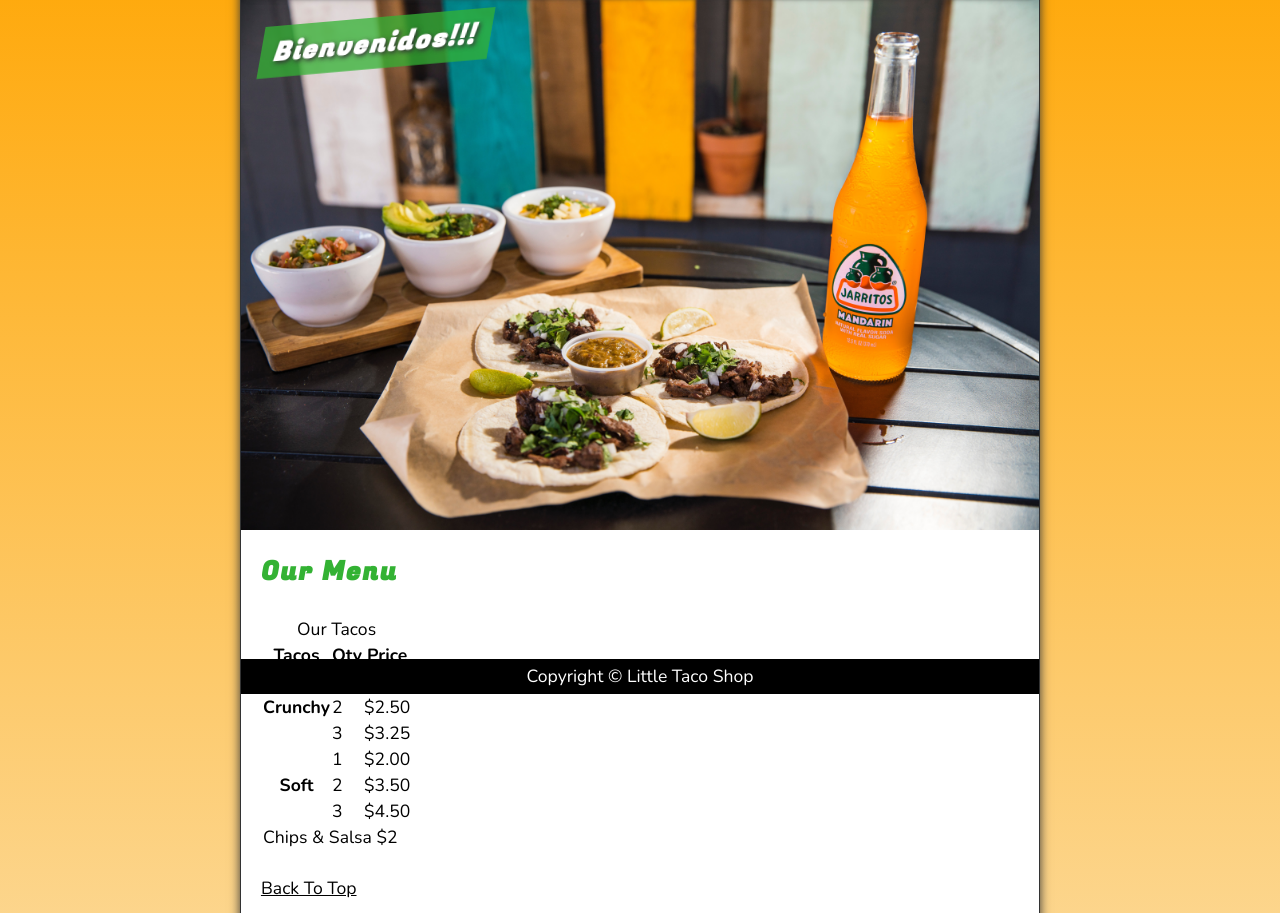
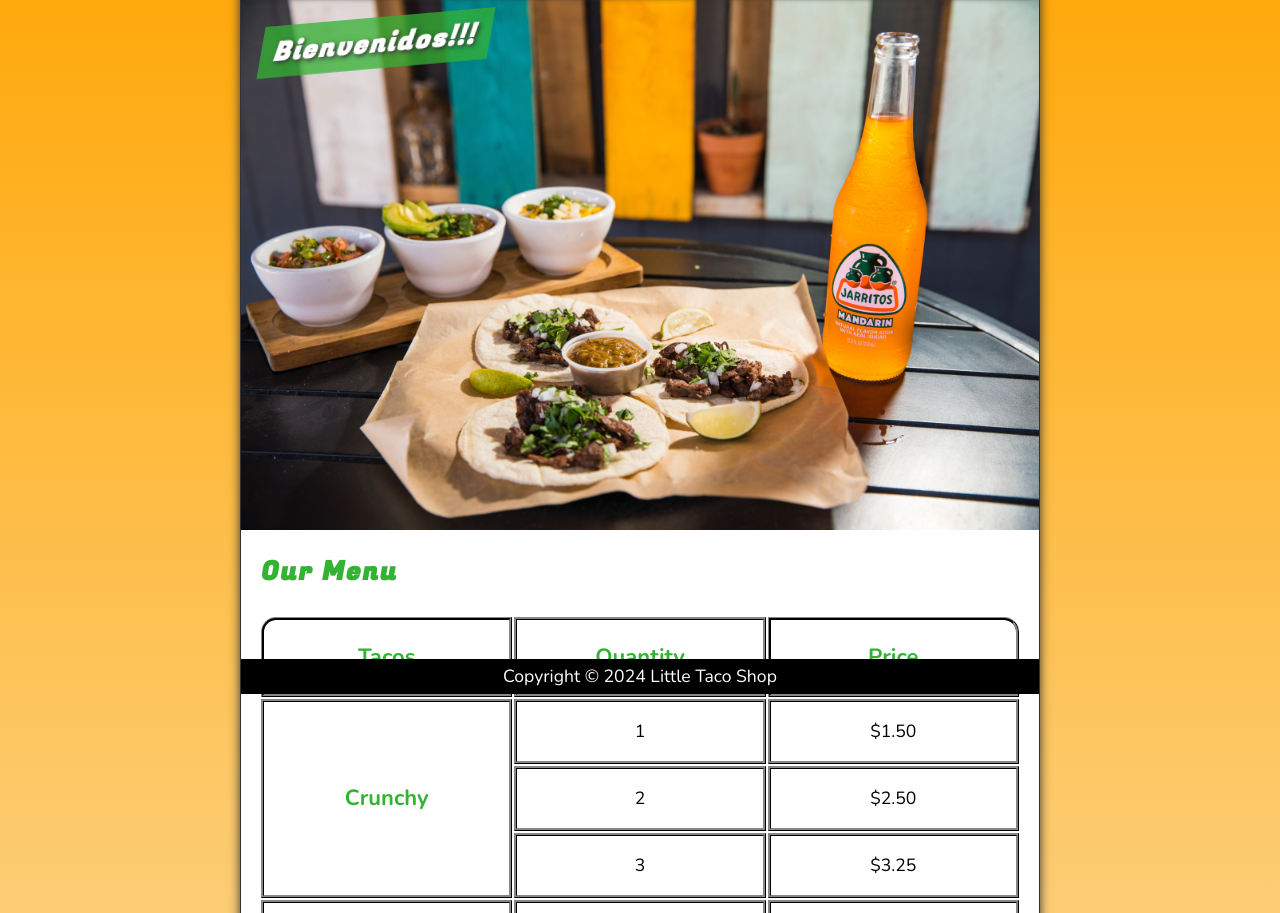
Before and after one commit to AndrewBiz/learn-css, a plain HTML site: page 24 lesson PROJECT Taco/index.html in a window 1280 px wide. Shown: the part 106-1019 px from the top of the page. Drawn offline with nearby package versions, Linux system fonts and the light colour scheme.

Commit message:
finish project

```diff
--- a/24 lesson PROJECT Taco/about.html
+++ b/24 lesson PROJECT Taco/about.html
@@ -9,6 +9,7 @@
   <title>About LTS</title>
   <link rel="icon" href="favicon.ico" type="image/x-icon" />
   <link rel="stylesheet" href="css/style.css" />
+  <script src="js/main.js" defer></script>
 </head>
 
 <body>
@@ -68,7 +69,7 @@
 
   <footer class="footer">
     <p>
-      <span class="nowrap">Copyright &copy;</span>
+      <span class="nowrap">Copyright &copy; <time id="year"></time></span>
       <span class="nowrap">Little Taco Shop</span>
     </p>
   </footer>
--- a/24 lesson PROJECT Taco/css/style.css
+++ b/24 lesson PROJECT Taco/css/style.css
@@ -34,24 +34,26 @@ textarea {
   /* https://youtu.be/cMN2Odm5ieA?list=PL0Zuz27SZ-6Mx9fd9elt80G1bPcySmWit&t=1534 */
 
   /* COLORS */
+  --BGCOLOR-FADE: rgb(252, 220, 160);
   --BGCOLOR: orange;
-  --BGCOLOR-FADE: rgb(252, 220, 160);
   --BGIMAGE: linear-gradient(to bottom, var(--BGCOLOR), var(--BGCOLOR-FADE));
   --BODY-BGCOLOR: #fff;
+  --BORDER-COLOR: #333;
+  --BUTTON-COLOR: white;
   --FONT-COLOR: #000;
-  --BORDER-COLOR: #333;
+  --HEADER-BGCOLOR: #000;
+  --HEADER-COLOR: #fff;
+  --HERO-BGCOLOR: rgba(51, 178, 51, 0.75);
+  --HERO-COLOR: white;
   --HIGHLIGHT-COLOR: rgb(51, 178, 51);
+  --LINK-ACTIVE: orange;
   --LINK-COLOR: #000;
   --LINK-HOVER: hsla(0, 0%, 0%, 0.6);
-  --LINK-ACTIVE: orange;
-  --HEADER-BGCOLOR: #000;
-  --HEADER-COLOR: #fff;
   --NAV-BGCOLOR: #fff;
-  --HERO-BGCOLOR: rgba(51, 178, 51, 0.75);
-  --HERO-COLOR: white;
 
   /* BORDERS */
   --BORDERS: 1px solid var(--BORDER-COLOR);
+  --BORDER-RADIUS: 15px;
 
   /* STANDARD PADDING */
   --PADDING-TB: 0.25em;
@@ -59,6 +61,24 @@ textarea {
 
   /* STANDARD MARGIN */
   --MARGIN: clamp(1em, 2.5vh, 1.5em) 0;
+}
+
+@media (prefers-color-scheme: dark) {
+  :root {
+    --BGCOLOR-FADE: gray;
+    --BGCOLOR: black;
+    --BODY-BGCOLOR: #333;
+    --BORDER-COLOR: whitesmoke;
+    --BUTTON-COLOR: black;
+    --FONT-COLOR: whitesmoke;
+    --HEADER-COLOR: whitesmoke;
+    --HERO-COLOR: #333;
+    --HIGHLIGHT-COLOR: whitesmoke;
+    --LINK-ACTIVE: rgb(252, 200, 103);
+    --LINK-COLOR: whitesmoke;
+    --LINK-HOVER: orange;
+    --NAV-BGCOLOR: rgb(20, 20, 20);
+  }
 }
 
 /* || UTILITY CLASSES */
@@ -254,16 +274,106 @@ a:active {
 .contact__input,
 .contact__textarea {
   padding: 0.5em;
-  border-radius: 15px;
+  border-radius: var(--BORDER-RADIUS);
   border-width: 2px;
   width: 100%;
 }
 
 .contact__button {
   padding: 0.5em;
-  border-radius: 15px;
+  border-radius: var(--BORDER-RADIUS);
   background-color: var(--HIGHLIGHT-COLOR);
-  color: var(--HEADER-COLOR);
+  color: var(--BUTTON-COLOR);
+  font-weight: bold;
 }
 
 /* https: //youtu.be/cMN2Odm5ieA?list=PL0Zuz27SZ-6Mx9fd9elt80G1bPcySmWit&t=5410 */
+
+/* || MENU */
+thead,
+tbody,
+tfoot,
+tr {
+  display: contents;
+}
+
+.menu__container {
+  display: grid;
+  grid-template-columns: repeat(3, 1fr);
+  grid-template-areas:
+    "hd1 hd2 hd3"
+    "cr cr1 cr1p"
+    "cr cr2 cr2p"
+    "cr cr3 cr3p"
+    "sf sf1 sf1p"
+    "sf sf2 sf2p"
+    "sf sf3 sf3p"
+    "cs cs cs";
+  gap: 0.1em;
+  margin-bottom: 1em;
+}
+
+.menu__cr {
+  grid-area: cr;
+}
+
+.menu__sf {
+  grid-area: sf;
+}
+
+.menu__cs {
+  grid-area: cs;
+}
+
+.menu__cr,
+.menu__sf,
+.menu__cs,
+.menu__header {
+  color: var(--HIGHLIGHT-COLOR);
+  font-weight: bold;
+  height: 100%;
+  display: grid;
+  place-content: center;
+}
+
+.menu__header,
+.menu__item {
+  width: 100%;
+  padding: 1em;
+  border: medium ridge var(--BORDER-COLOR);
+}
+
+.menu__item {
+  display: grid;
+  place-content: center;
+}
+
+thead th:first-child {
+  border-top-left-radius: var(--BORDER-RADIUS);
+}
+
+thead th:last-child {
+  border-top-right-radius: var(--BORDER-RADIUS);
+}
+
+tfoot td {
+  border-bottom-left-radius: var(--BORDER-RADIUS);
+  border-bottom-right-radius: var(--BORDER-RADIUS);
+}
+
+@media screen and (min-width: 576px) {
+  .header__h1::before {
+    content: '🌮 '
+  }
+
+  .header__h1::after {
+    content: ' 🌮'
+  }
+
+  .menu__header,
+  .menu__cr,
+  .menu_sf,
+  .menu__cs {
+    font-size: 125%;
+  }
+}
--- a/24 lesson PROJECT Taco/index.html
+++ b/24 lesson PROJECT Taco/index.html
@@ -9,6 +9,7 @@
   <title>The Little Taco Shop</title>
   <link rel="icon" href="favicon.ico" type="image/x-icon" />
   <link rel="stylesheet" href="css/style.css" />
+  <script src="js/main.js" defer></script>
 </head>
 
 <body>
@@ -42,55 +43,55 @@
   </section>
 
   <main class="main">
-    <article id="menu" class="main__article">
-      <h2>Our Menu</h2>
-      <table>
-        <caption>
+    <article id="menu" class="main__article menu">
+      <h2 class="menu__h2">Our Menu</h2>
+      <table class="menu__container">
+        <caption class="offscreen">
           Our Tacos
         </caption>
         <thead>
           <tr>
-            <th>Tacos</th>
-            <th scope="col"><abbr title="Quantity">Qty</abbr></th>
-            <th scope="col">Price</th>
+            <th class="menu__header" scope="col">Tacos</th>
+            <th class="menu__header" scope="col">Quantity</th>
+            <th class="menu__header" scope="col">Price</th>
           </tr>
         </thead>
         <tbody>
           <tr>
-            <th scope="row" rowspan="3">Crunchy</th>
-            <td>1</td>
-            <td>$1.50</td>
+            <th class="menu__item menu__cr" scope="row" rowspan="3">Crunchy</th>
+            <td class="menu__item">1</td>
+            <td class="menu__item">$1.50</td>
           </tr>
           <tr>
-            <td>2</td>
-            <td>$2.50</td>
+            <td class="menu__item">2</td>
+            <td class="menu__item">$2.50</td>
           </tr>
           <tr>
-            <td>3</td>
-            <td>$3.25</td>
+            <td class="menu__item">3</td>
+            <td class="menu__item">$3.25</td>
           </tr>
           <tr>
-            <th scope="row" rowspan="3">Soft</th>
-            <td>1</td>
-            <td>$2.00</td>
+            <th class="menu__item menu__sf" scope="row" rowspan="3">Soft</th>
+            <td class="menu__item">1</td>
+            <td class="menu__item">$2.00</td>
           </tr>
           <tr>
-            <td>2</td>
-            <td>$3.50</td>
+            <td class="menu__item">2</td>
+            <td class="menu__item">$3.50</td>
           </tr>
           <tr>
-            <td>3</td>
-            <td>$4.50</td>
+            <td class="menu__item">3</td>
+            <td class="menu__item">$4.50</td>
           </tr>
         </tbody>
         <tfoot>
           <tr>
-            <td colspan="3">Chips &amp; Salsa $2</td>
+            <td class="menu__item menu__cs" colspan="3">Chips &amp; Salsa $2</td>
           </tr>
         </tfoot>
       </table>
-      <br />
-      <p>
+
+      <p class="center">
         <a href="#">Back To Top</a>
       </p>
     </article>
@@ -98,7 +99,7 @@
   <hr />
   <footer class="footer">
     <p>
-      <span class="nowrap">Copyright &copy;</span>
+      <span class="nowrap">Copyright &copy; <time id="year"></time></span>
       <span class="nowrap">Little Taco Shop</span>
     </p>
   </footer>
--- /dev/null
+++ b/24 lesson PROJECT Taco/js/main.js
@@ -0,0 +1,4 @@
+const year = document.getElementById("year");
+const thisYear = new Date().getFullYear();
+year.setAttribute("datetime", thisYear);
+year.textContent = thisYear;
```
Also changed, not shown: 24 lesson PROJECT Taco/contact.html (+3 -2 lines), 24 lesson PROJECT Taco/hours.html (+4 -4 lines).
